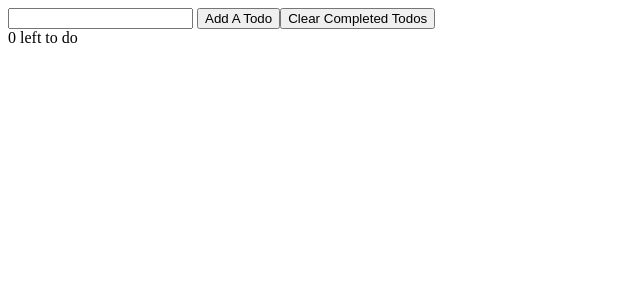
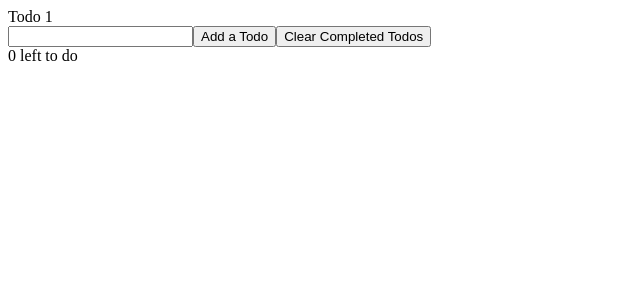
Before and after one commit to rajibmalik/ReactNotesApp, a React (Create React App) app: page / in a window 1280 px wide. Shown: the top 300 px of the page, without its empty margins (0-640 px from the left). Built offline with nearby package versions, Linux system fonts and the light colour scheme.

Commit message:
Able to print todos to the browser

```diff
--- a/src/App.js
+++ b/src/App.js
@@ -1,30 +1,17 @@
-import React, { useState, useRef } from 'react'; // uuse of useState hook built into React
+import React, { useState} from 'react'; // hooks built into React
 import TodoList from './TodoList'
 
 function App() {
-  const [todos, setTodos] = useState([]) // Object de-structuring
-  const todoNameRef = useRef()
-
-  const handleAddTodo  = (e) => {
-    const name =todoNameRef.current.values
-    if (name === "") return
-    console.log(name)
-    setTodos(prevTodos => {
-      return [...prevTodos, {id: 1, name: name, complete: false}]
-      })
-    todoNameRef.current.value = null // This clears the input box each time the button is clicked
-
-  }
-
-  return (                               // Reacts version of html JSX
-    <>                           {/* Fragmentation allows us to put two html/JSX elements in a return*/}
-     <TodoList todos={todos} />  {/* 'todos' is a 'prop' being passed the 'todos' variable */}
-     <input ref={todoNameRef} type="text"  />      {/* Usually cansnot put two html/JSX elements in a return */}
-     <button onClick={handleAddTodo}>Add A Todo</button>
-     <button>Clear Completed Todos</button>
-     <div>0 left to do</div>
+  const [todos, setTodos] = useState(['Todo 1']) // Object de-structuring
+  return ( // JSX React's version of html
+    <>
+   <TodoList todos={todos} />   {/* 'todos' is a prop being passes the todos varibale in our use state */}
+    <input type="text" />
+    <button>Add a Todo</button>
+    <button>Clear Completed Todos</button>
+    <div>0 left to do</div>
     </>
   )
-};
+}
 
 export default App;
--- a/src/Todo.js
+++ b/src/Todo.js
@@ -0,0 +1,10 @@
+import React from 'react'
+
+export default function Todo({ todo }) {
+  return (
+    <div>
+      {todo}
+    </div>
+
+  )
+}
--- a/src/TodoList.js
+++ b/src/TodoList.js
@@ -1,13 +1,10 @@
 import React from 'react'
 import Todo from './Todo'
 
-export default function TodoList({ todos }) { // We are passing in the todos list variable from App.js
+export default function TodoList({todos}) {
   return (
-    todos.map(todo => {
-      return <Todo key={todo.id} todo={todo} /> // We are passing in the todo variable from Todo.js which we are importing
-                                             // We only want React to render the Todos that change so we give it key
-                                             // the todo id is going to be unique, we need the key to be unique
-
-    })
+   todos.map(todo => {
+    return <Todo todo={todo} /> // Todo is imported from Todo
+   })
   )
 }
```
